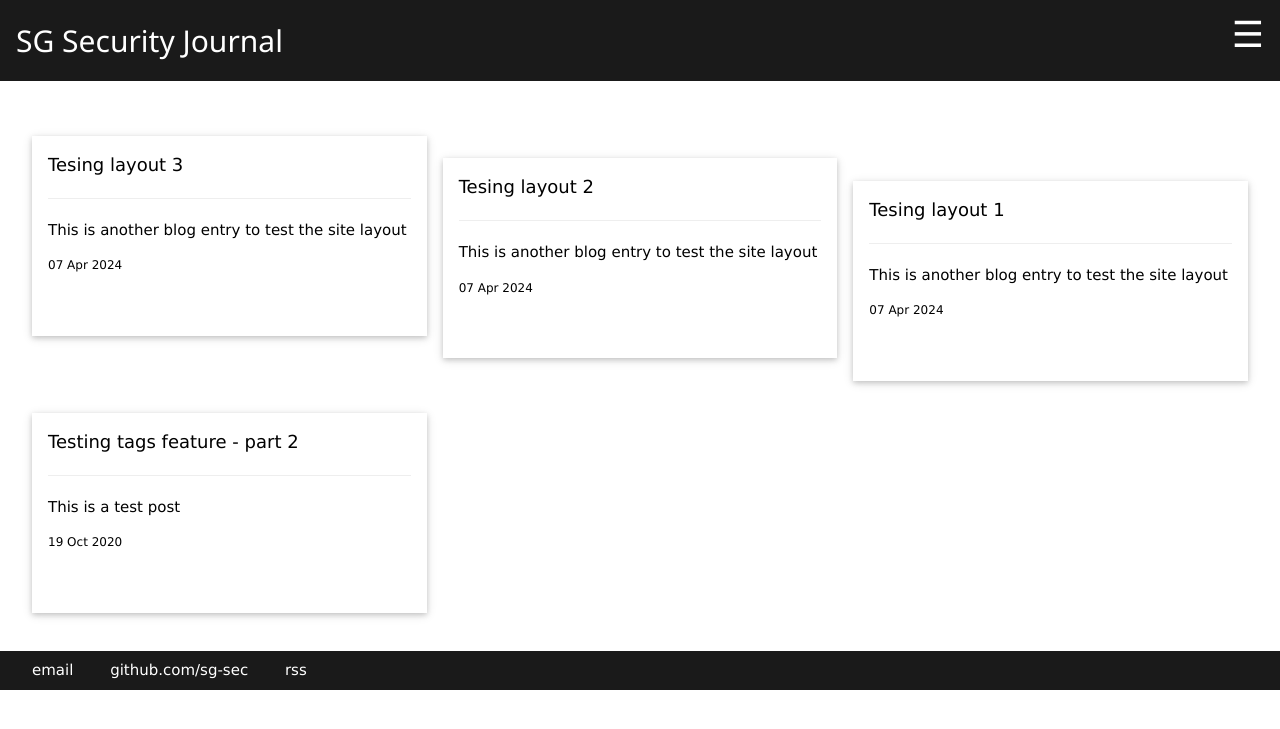
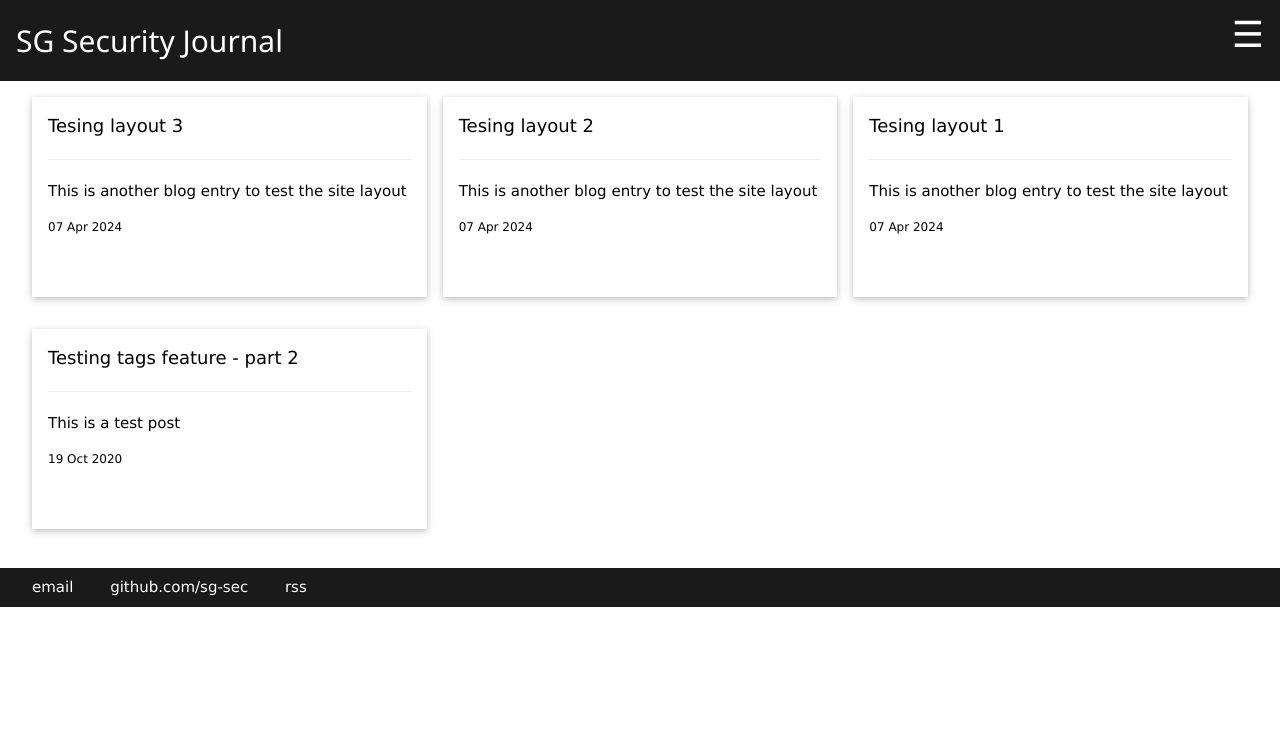
Before and after one commit to sg-sec/sg-sec.github.io, a Jekyll site: the page built from blog/index.html, in a window 1280 px wide. Shown: the top 729 px of the page. Built offline with Jekyll 4.4.1, drawn with Linux system fonts in a browser that asks for light colours.

Commit message:
Update index.html

```diff
--- a/blog/index.html
+++ b/blog/index.html
@@ -2,10 +2,8 @@
 layout: default
 title: SG SecOps Journal
 ---
-          <br>
-	  <div class="w3-row-padding w3-margin-top">
-	  {% for post in site.posts %}
-	      {% include postlistitem.html %}
-              <br>
-	  {% endfor %}
-	  </div>
+        <div class="w3-row-padding">
+	    {% for post in site.posts limit:9 %}
+	        {% include postlistitem.html %}
+	    {% endfor %}
+	</div>
```
